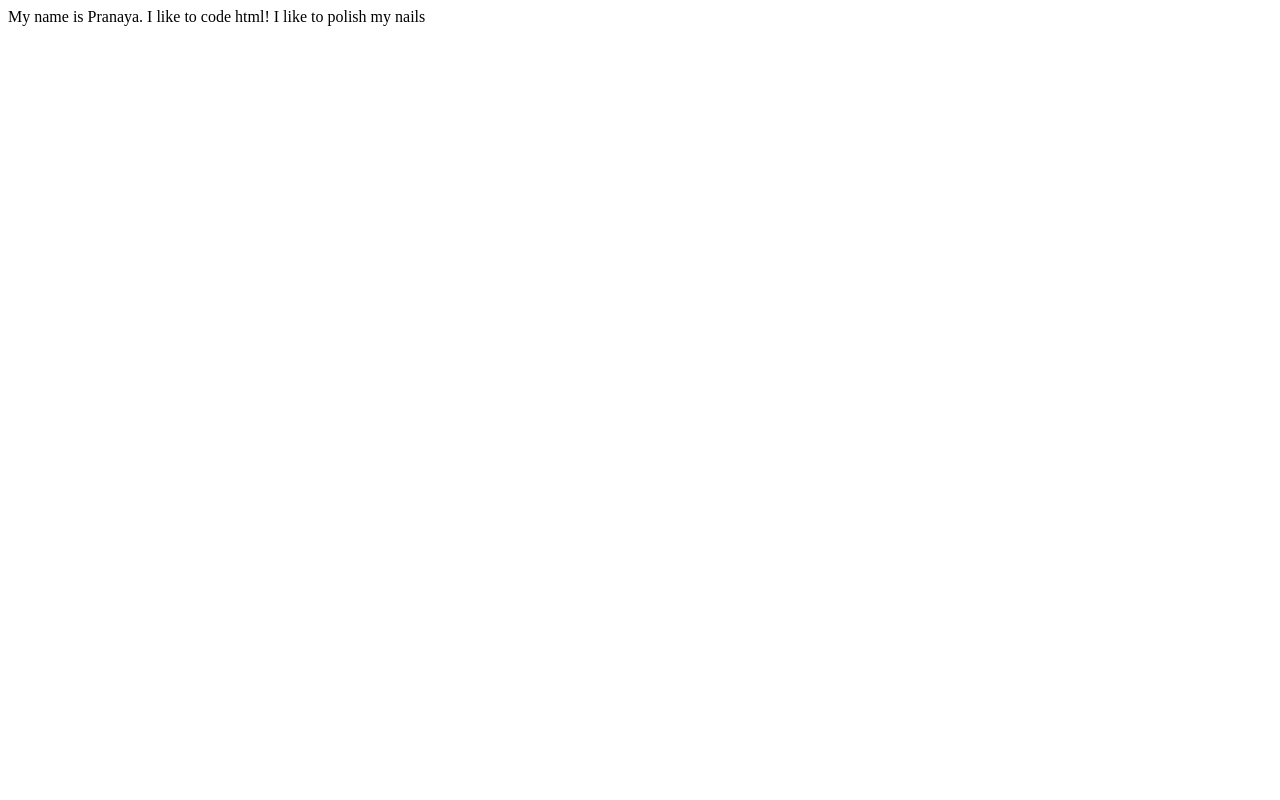
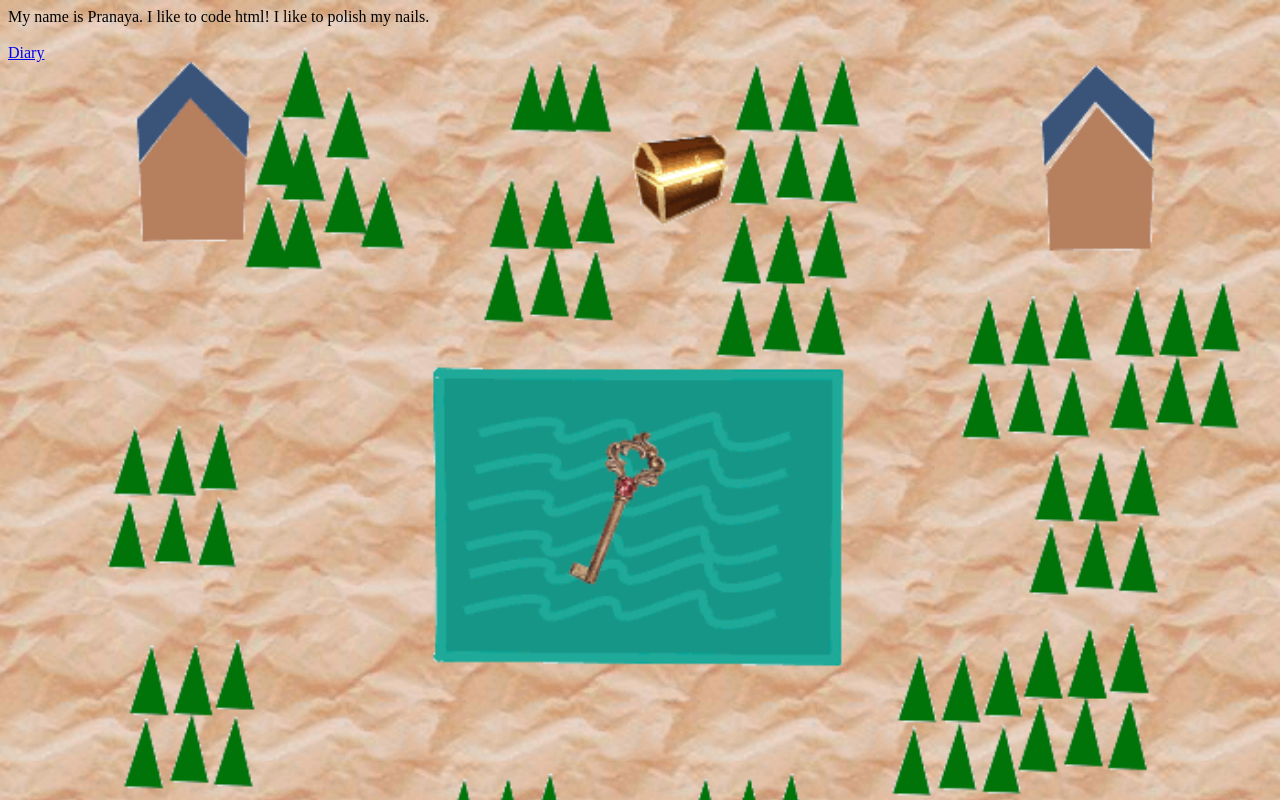
Before and after one commit to PranayaP25/pranaya.me, a plain HTML site: page index.html in a window 1280 px wide. Drawn offline with Linux system fonts and the light colour scheme.

Commit message:
adding diary.

```diff
--- a/index.html
+++ b/index.html
@@ -1,4 +1,7 @@
-<html>
+<html style="background-image: url('pictures/treasure_map.png');background-repeat: no-repeat;background-size: cover;">
     My name is Pranaya. I like to code html!
-    I like to polish my nails
+    I like to polish my nails.
+    <br/>
+    <!-- <img src="pictures/treasure_map.png"/> -->
+    <br/><a href="diary/index.html">Diary</a>
 </html>
```
Also changed, not shown: diary/31032025/index.html (added, +3 -0 lines), diary/index.html (added, +4 -0 lines), pictures/treasure_map.png (added).
